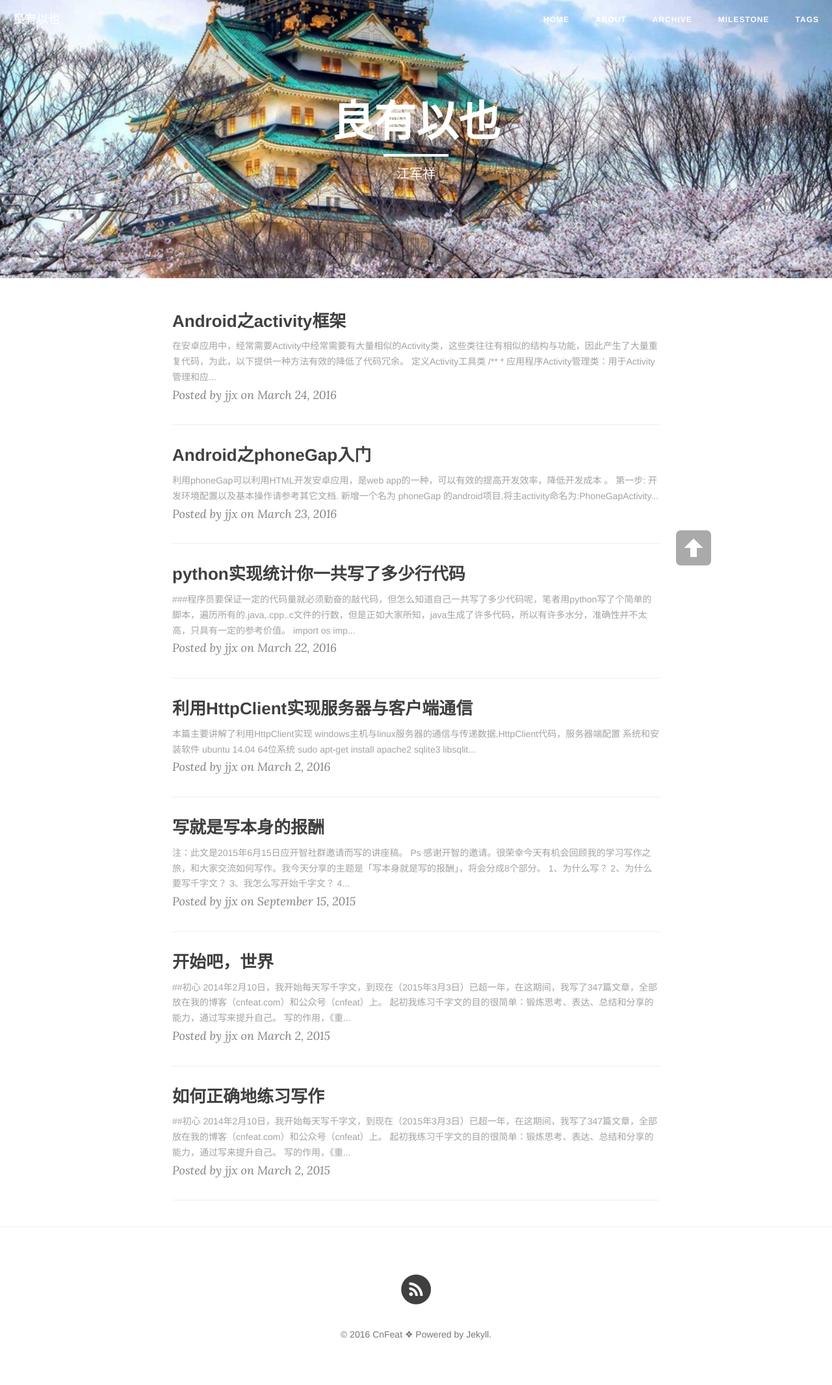
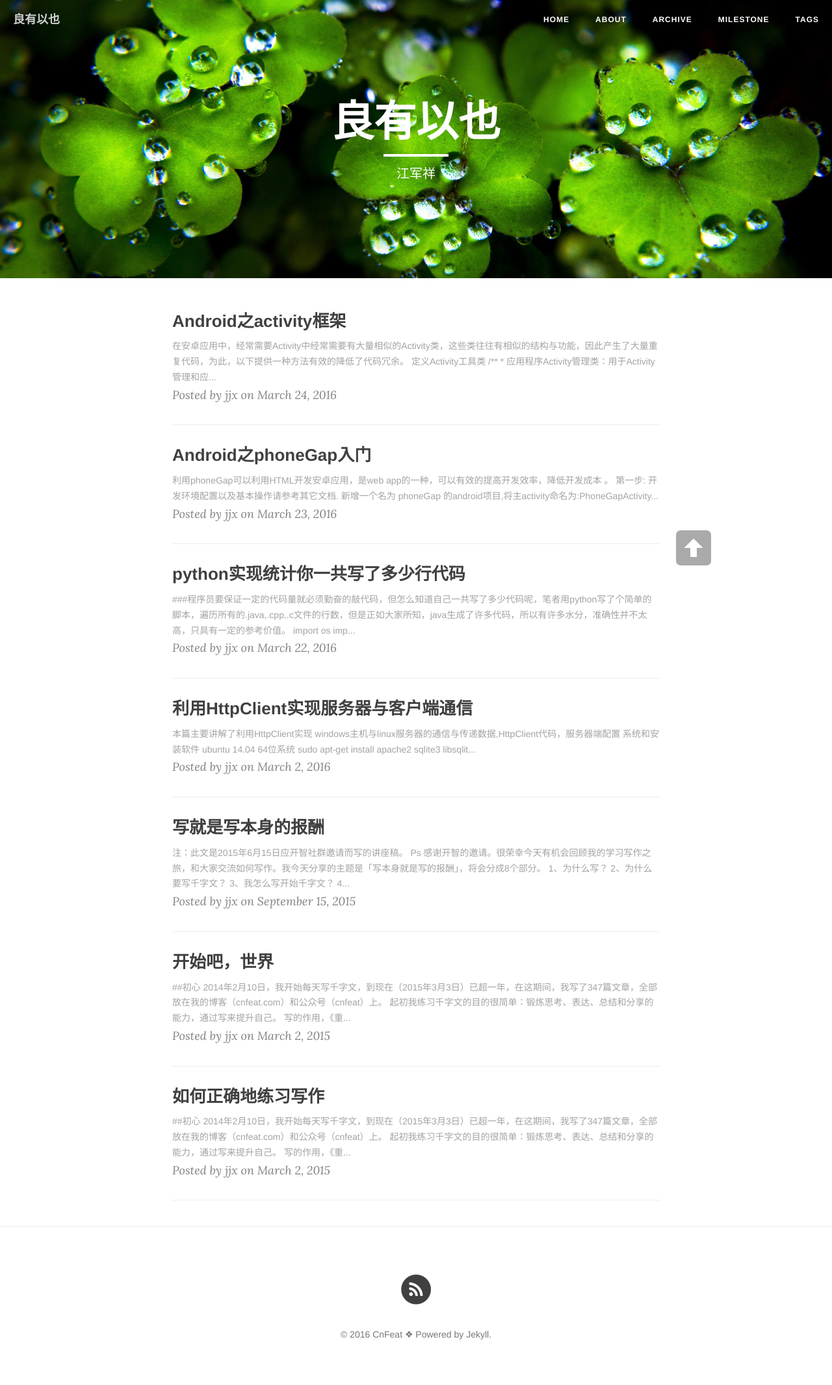
Before and after one commit to whuhan2013/whuhan2013.github.io, a Jekyll site: the page built from index.html, in a window 1280 px wide. Shown: the whole page at 65% size. Built offline with Jekyll 4.4.1, drawn with Linux system fonts in a browser that asks for light colours; nearby versions of some CDN libraries; the list of posts is cut into pages by our own code.

Commit message:
Update _config.yml

```diff
--- a/_config.yml
+++ b/_config.yml
@@ -1,6 +1,6 @@
 # Site settings
 title: 良有以也
-header-img: "img/1.jpg"
+header-img: "img/3.jpg"
 tagline: "cn"
 description: "江军祥|读而立·写而生"
 baseurl: ""
```
